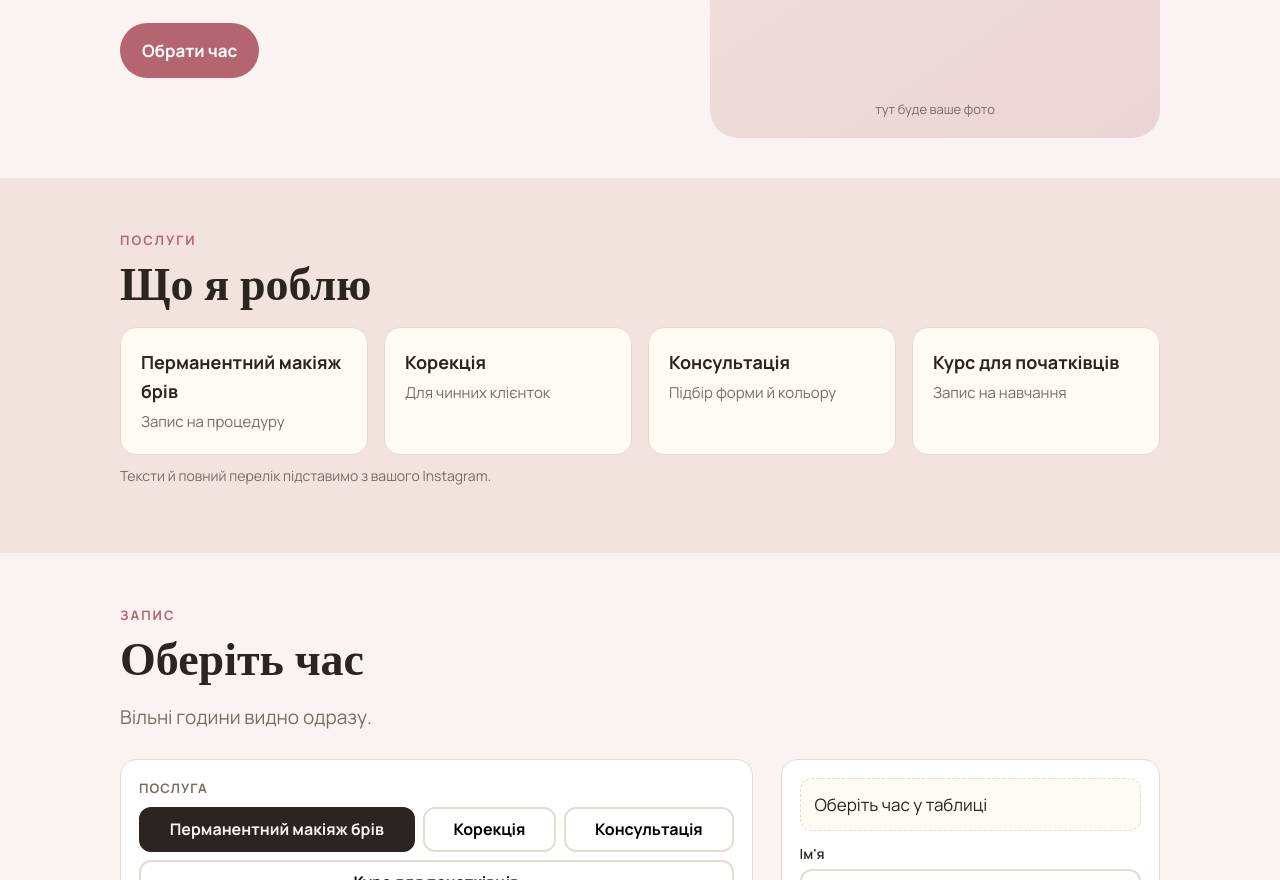
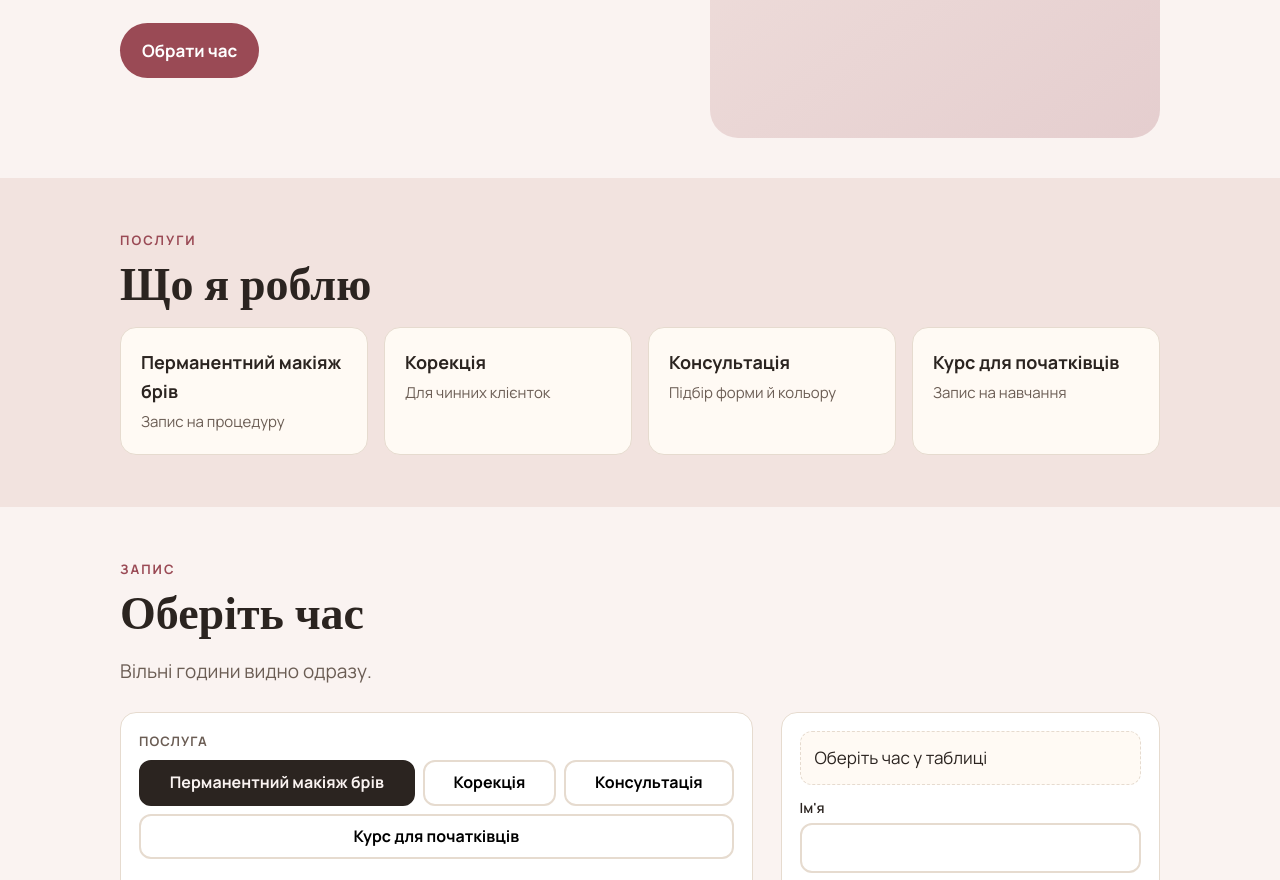
Before and after one commit to Darkners1/zapys-demo, a plain HTML site: page index.html in a window 1280 px wide. Shown: the part 465-1345 px from the top of the page. Drawn offline with nearby package versions, Linux system fonts and the light colour scheme.

Commit message:
Update index.html

```diff
--- a/index.html
+++ b/index.html
@@ -4,7 +4,7 @@
 <link href="https://fonts.googleapis.com/css2?family=Cormorant+Garamond:wght@500;600;700&family=Manrope:wght@400;600;700;800&display=swap" rel="stylesheet">
 <style>
 *{box-sizing:border-box;min-width:0}html{scroll-behavior:smooth;scroll-padding-top:70px}
-:root{--a:#c2573a;--bg:#f6f1ea;--alt:#efe6db;--ink:#2b2420;--mut:#7a6c63;--card:#fffaf4;--line:#e6dbcf;--r:16px}
+:root{--a:#c2573a;--bg:#f6f1ea;--alt:#efe6db;--ink:#2b2420;--mut:#6b5d54;--card:#fffaf4;--line:#e6dbcf;--r:16px}
 body{margin:0;background:var(--bg);color:var(--ink);font:17px/1.6 Manrope,system-ui,sans-serif;-webkit-font-smoothing:antialiased;overflow-x:clip}
 a{color:inherit}svg{display:block;max-width:100%}
 .draft{font:13px/1.4 system-ui,sans-serif;text-align:center;padding:8px 12px;background:#ffe27a;color:#222}
@@ -22,6 +22,7 @@ h1{font-size:clamp(40px,6vw,66px);font-weight:600}h2{font-size:clamp(32px,4.5vw,
 .lead{font-size:19px;color:var(--mut);max-width:520px;margin:18px 0 26px}
 .art{aspect-ratio:1/1;border-radius:28px;background:linear-gradient(145deg,var(--alt),color-mix(in srgb,var(--a) 22%,var(--bg)));display:grid;place-items:center;overflow:hidden;position:relative}
 .art b{font:600 clamp(80px,16vw,150px)/1 'Cormorant Garamond',serif;color:var(--a);opacity:.9}
+@media(max-width:860px){.art{aspect-ratio:16/7}.art b{font-size:70px}}
 .art span{position:absolute;bottom:18px;left:0;right:0;text-align:center;font-size:13px;color:var(--mut)}
 section{padding:52px 0}.alt-sec{background:var(--alt)}
 .svc{display:grid;grid-template-columns:repeat(auto-fit,minmax(230px,1fr));gap:16px}
@@ -48,8 +49,8 @@ footer{background:var(--ink);color:var(--bg);padding:32px 0}footer .wrap{display
 <header class="top"><div class="wrap"><span class="logo" id="lg"></span><a href="#book" class="btn">Записатися</a></div></header>
 <main>
 <div class="wrap hero"><div><p class="kick" id="kk"></p><h1 id="h1"></h1><p class="lead" id="ld"></p><a class="btn alt" href="#book" id="cta">Обрати час</a></div>
-<div class="art"><b id="mono"></b><span>тут буде ваше фото</span></div></div>
-<section class="alt-sec"><div class="wrap"><p class="kick" id="sk">Послуги</p><h2 id="st"></h2><div class="svc" id="sv"></div><p class="note">Тексти й повний перелік підставимо з вашого Instagram.</p></div></section>
+<div class="art"><b id="mono"></b></div></div>
+<section class="alt-sec"><div class="wrap"><p class="kick" id="sk">Послуги</p><h2 id="st"></h2><div class="svc" id="sv"></div></div></section>
 <section id="book"><div class="wrap"><p class="kick">Запис</p><h2 id="bt"></h2>
 <p class="lead" style="margin-top:0" id="bl"></p>
 <div class="bk"><div class="bk-l">
@@ -72,15 +73,15 @@ footer{background:var(--ink);color:var(--bg);padding:32px 0}footer .wrap{display
 const T=(a,b)=>{const r=[];for(let h=a;h<b;h++)r.push(String(h).padStart(2,'0')+':00');return r};
 const BEAUTY=T(10,19),STUDIO=T(10,22);
 const CL={
-polina:{n:'Polina Horbachova',kick:'Брови · перманент · курси',h1:'Брови. Перманент. Курси',lead:'Поліна Горбачова, Кропивницький. Оберіть день і час, підтвердимо запис.',st:'Що я роблю',svc:[['Перманентний макіяж брів','Запис на процедуру'],['Корекція','Для чинних клієнток'],['Консультація','Підбір форми й кольору'],['Курс для початківців','Запис на навчання']],rl:'Послуга',slots:BEAUTY,mode:'one',acc:'#b5656f',bg:'#faf3f1',alt:'#f2e3df',addr:'Гоголя, 72 · Instagram @polina.horbachova'},
-milena:{n:'Dr. Milena',kick:'Косметолог-дерматолог',h1:'Косметолог-дерматолог у Кропивницькому',lead:'Ін’єкційна косметологія й навчання. Оберіть зручний день і час.',st:'Напрямки',svc:[['Консультація','Первинний прийом'],['Ін’єкційні процедури','Запис на процедуру'],['Навчання','Для колег-косметологів']],rl:'Напрямок',slots:BEAUTY,mode:'one',acc:'#3f7f78',bg:'#f2f7f6',alt:'#dfeceb',addr:'Кропивницький · Instagram @doctor__milena'},
+polina:{n:'Polina Horbachova',kick:'Брови · перманент · курси',h1:'Брови. Перманент. Курси',lead:'Поліна Горбачова, Кропивницький. Оберіть день і час, підтвердимо запис.',st:'Що я роблю',svc:[['Перманентний макіяж брів','Запис на процедуру'],['Корекція','Для чинних клієнток'],['Консультація','Підбір форми й кольору'],['Курс для початківців','Запис на навчання']],rl:'Послуга',slots:BEAUTY,mode:'one',acc:'#9a4a55',bg:'#faf3f1',alt:'#f2e3df',addr:'Гоголя, 72 · Instagram @polina.horbachova'},
+milena:{n:'Dr. Milena',kick:'Косметолог-дерматолог',h1:'Косметолог-дерматолог у Кропивницькому',lead:'Ін’єкційна косметологія й навчання. Оберіть зручний день і час.',st:'Напрямки',svc:[['Консультація','Первинний прийом'],['Ін’єкційні процедури','Запис на процедуру'],['Навчання','Для колег-косметологів']],rl:'Напрямок',slots:BEAUTY,mode:'one',acc:'#2f6e67',bg:'#f2f7f6',alt:'#dfeceb',addr:'Кропивницький · Instagram @doctor__milena'},
 studio38:{n:'38 Studio',mono:'38',kick:'Фотостудія · Кропивницький',h1:'Фотостудія 38',lead:'Інтер’єрна фотостудія й арт-простір. Оберіть години, вільний час видно одразу.',st:'Студія',svc:[['Зал для зйомок','Оренда за годинами'],['Бронь без переписки','Вільний час одразу видно'],['Для фотографів і контенту','Зручно для регулярної оренди']],rl:'Зал',res:['Зал'],slots:STUDIO,mode:'hours',acc:'#3b4a6b',bg:'#f3f4f8',alt:'#e3e6ef',addr:'вул. Чорновола, 38 · Instagram @38.studio.krop'},
 inflight:{n:'Inflight Studio',kick:'Pole dance · фітнес',h1:'Pole dance і фітнес у Кропивницькому',lead:'Групові заняття, стретчинг, східні танці. Оберіть заняття, день і час.',st:'Заняття',svc:[['Pole dance','Групові заняття'],['Фітнес','Групові заняття'],['Пробне заняття','Для тих, хто вперше']],rl:'Заняття',slots:T(9,21),mode:'one',acc:'#8a3d8f',bg:'#f8f2f9',alt:'#eddcf0',addr:'Кропивницький · Instagram @inflight_studio_ua'},
-androsova:{n:'Androsova Brows',kick:'Брови · навчання',h1:'Брови, вії, ламінування',lead:'Майстер Аріна, 3 роки в бровах. Оберіть день і час.',st:'Послуги',svc:[['Брови','Запис на процедуру'],['Консультація','Підбір форми'],['Курс','Навчання для початківців']],rl:'Послуга',slots:BEAUTY,mode:'one',acc:'#a8714a',bg:'#faf5f0',alt:'#f0e2d5',addr:'Кропивницький · Instagram @androsovabrows'},
-katya:{n:'Balance Studio',kick:'Масаж · реабілітація · курси',h1:'Масаж і реабілітація',lead:'Масажист-реабілітолог у Кропивницькому. Оберіть день і час.',st:'Напрямки',svc:[['Масаж','Запис на сеанс'],['Реабілітаційний масаж','Відновлення'],['Курс масажу з нуля','Запис на навчання']],rl:'Послуга',slots:BEAUTY,mode:'one',acc:'#5e8a5c',bg:'#f4f7f2',alt:'#e2ecdf',addr:'Кропивницький · Instagram @massage_katya_krop · @balance_studio_massage'},
-reform:{n:'Reform',kick:'Кропивницький',h1:'Пілатес на реформері',lead:'Контроль, баланс, точність. Оберіть заняття, день і час.',st:'Заняття',svc:[['Пілатес на реформері','Групове заняття'],['Пробне заняття','Для першого візиту'],['Індивідуально','За домовленістю']],rl:'Заняття',slots:T(8,21),mode:'one',acc:'#7a8a6a',bg:'#f6f6f1',alt:'#e8eadf',addr:'вул. Шевченка, 12 · Instagram @reform.kr'},
+androsova:{n:'Androsova Brows',kick:'Брови · вії · ламінування · курси',h1:'Брови, вії, ламінування',lead:'Майстер Аріна, 3 роки в бровах. Оберіть день і час.',st:'Послуги',svc:[['Брови','Запис на процедуру'],['Вії','Запис на процедуру'],['Ламінування','Запис на процедуру'],['Курс','Навчання для початківців']],rl:'Послуга',slots:BEAUTY,mode:'one',acc:'#8a5834',bg:'#faf5f0',alt:'#f0e2d5',addr:'Кропивницький · Instagram @androsovabrows'},
+katya:{n:'Balance Studio',kick:'Масаж · реабілітація · курси',h1:'Масаж і реабілітація',lead:'Масажист-реабілітолог у Кропивницькому. Оберіть день і час.',st:'Напрямки',svc:[['Масаж','Запис на сеанс'],['Реабілітаційний масаж','Відновлення'],['Курс масажу з нуля','Запис на навчання']],rl:'Послуга',slots:BEAUTY,mode:'one',acc:'#486f46',bg:'#f4f7f2',alt:'#e2ecdf',addr:'Кропивницький · Instagram @massage_katya_krop · @balance_studio_massage'},
+reform:{n:'Reform',kick:'Кропивницький',h1:'Пілатес на реформері',lead:'Контроль, баланс, точність. Оберіть заняття, день і час.',st:'Заняття',svc:[['Пілатес на реформері','Групове заняття'],['Пробне заняття','Для першого візиту'],['Індивідуально','За домовленістю']],rl:'Заняття',slots:T(8,21),mode:'one',acc:'#5d6b4e',bg:'#f6f6f1',alt:'#e8eadf',addr:'вул. Шевченка, 12 · Instagram @reform.kr'},
 queens:{n:'Queens Studio',kick:'Вії · навчання',h1:'Нарощування вій, ламінування, брови',lead:'Queen’s Studio, Кропивницький. Оберіть день і час.',st:'Послуги',svc:[['Нарощування вій','Запис на процедуру'],['Ламінування','Запис на процедуру'],['Навчання','Курс для майстрів']],rl:'Послуга',slots:BEAUTY,mode:'one',acc:'#9c4a6e',bg:'#fbf3f6',alt:'#f3dde6',addr:'вул. Пашутинська, 57 · Instagram @queens___studio___'},
-laserose:{n:'Laserose',kick:'Кропивницький',h1:'Лазерна епіляція',lead:'Безболісно й швидко, Кропивницький. Оберіть зону, день і час.',st:'Зони',svc:[['Обличчя','Запис на сеанс'],['Ноги','Запис на сеанс'],['Бікіні','Запис на сеанс'],['Комплекс','За домовленістю']],rl:'Зона',slots:BEAUTY,mode:'one',acc:'#c0566b',bg:'#fdf3f4',alt:'#f6dfe2',addr:'вул. Тарковського, 33 · Instagram @laserose.krop'}
+laserose:{n:'Laserose',kick:'Кропивницький',h1:'Лазерна епіляція',lead:'Безболісно й швидко, Кропивницький. Оберіть зону, день і час.',st:'Зони',svc:[['Обличчя','Запис на сеанс'],['Ноги','Запис на сеанс'],['Бікіні','Запис на сеанс'],['Комплекс','За домовленістю']],rl:'Зона',slots:BEAUTY,mode:'one',acc:'#a8465b',bg:'#fdf3f4',alt:'#f6dfe2',addr:'вул. Тарковського, 33 · Instagram @laserose.krop'}
 };
 const slug=(location.search.match(/[?&]c=([\w-]+)/)||[])[1]||'polina';const C=CL[slug]||CL.polina;
 const $=id=>document.getElementById(id),R=document.documentElement.style;
@@ -99,7 +100,7 @@ const iso=d=>d.getFullYear()+'-'+(d.getMonth()+1)+'-'+d.getDate();
 if(RES.length<2&&MODE=='hours')$('rw').style.display='none';
 $('rc').textContent=C.rl;$('rt').innerHTML=RES.map((r,i)=>'<button class="'+(i==0?'on':'')+'" data-r="'+i+'">'+r+'</button>').join('');
 const fake=(r,d,t)=>{const n=(d.getDate()*7+d.getMonth()*5+r*11+t*13+slug.length*3)%10;return n<3||(d.getDay()%6==0&&t>=3&&t<=7&&n<6)};
-const busy=t=>fake(res,dates[day],t)||ls.some(x=>x.r==res&&x.d==iso(dates[day])&&t>=x.t&&t<x.t+x.n);
+const rr=MODE=='hours'?res:0;const past=t=>day==0&&parseInt(C.slots[t])<=new Date().getHours();const busy=t=>fake(rr,dates[day],t)||past(t)||ls.some(x=>(MODE!='hours'||x.r==res)&&x.d==iso(dates[day])&&t>=x.t&&t<x.t+x.n);
 const tx=t=>C.slots[t];
 const rD=()=>{$('days').innerHTML=dates.map((d,i)=>'<button class="'+(i==day?'on':'')+'" data-i="'+i+'"><small>'+DN[d.getDay()]+'</small><b>'+d.getDate()+'</b><small>'+MN[d.getMonth()]+'</small></button>').join('')};
 const end=t=>{const h=parseInt(C.slots[t])+1;return String(h).padStart(2,'0')+':00'};
```
